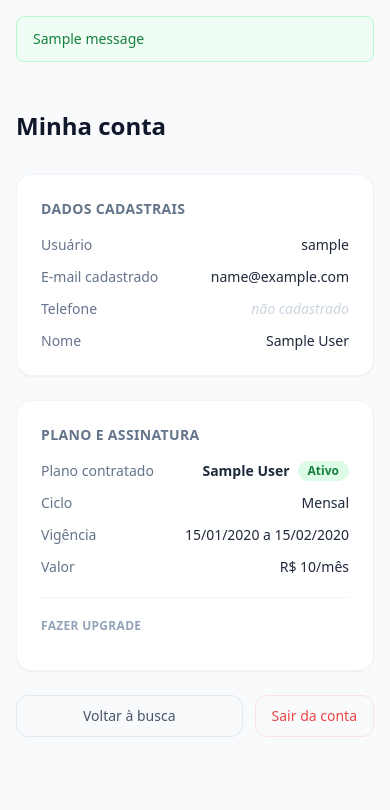
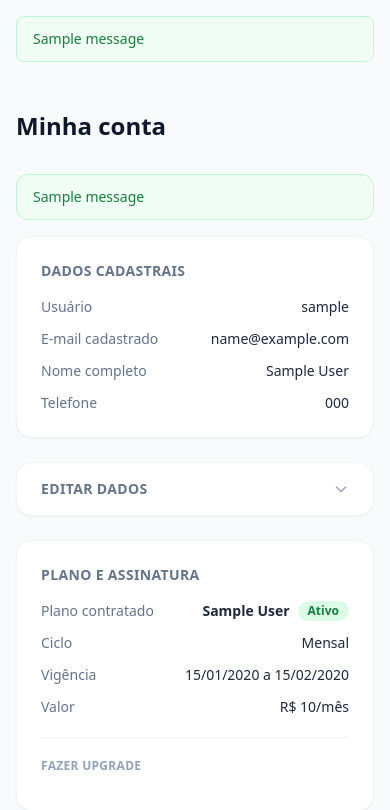
Before and after one commit to fabioGuttierrez/incide, a Django app: page /conta/perfil/ in a window 390 px wide. Shown: the part 57-867 px from the top of the page. Run offline with Django 5.2, Linux system fonts and the light colour scheme; a user stored in the database is signed in; tables that the repository leaves empty hold one stand-in row (values such as "Sample post"); one stand-in notice (Sample message) is shown; some libraries are stand-ins or nearby versions.

Commit message:
feat: perfil do cliente + corrige acesso antes do pagamento
- Modelo UserProfile com campo phone (migration 0003)
- ProfileEditForm: edição de Nome, Sobrenome e Telefone
- profile_view: GET pré-preenche form, POST salva e redireciona
- Template: seção "Editar dados" em <details> expansível
- Subscription.is_active: remove trial (só 'active' libera acesso)
- Checkout guard: redireciona ao PIX se pending/trial

Co-Authored-By: Claude Opus 4.6 <noreply@anthropic.com>

```diff
--- a/apps/accounts/forms.py
+++ b/apps/accounts/forms.py
@@ -26,3 +26,24 @@ class RegisterForm(UserCreationForm):
         if commit:
             user.save()
         return user
+
+
+class ProfileEditForm(forms.Form):
+    first_name = forms.CharField(
+        label='Nome',
+        required=False,
+        max_length=150,
+        widget=forms.TextInput(attrs={'placeholder': 'Seu nome'}),
+    )
+    last_name = forms.CharField(
+        label='Sobrenome',
+        required=False,
+        max_length=150,
+        widget=forms.TextInput(attrs={'placeholder': 'Seu sobrenome'}),
+    )
+    phone = forms.CharField(
+        label='Telefone',
+        required=False,
+        max_length=20,
+        widget=forms.TextInput(attrs={'placeholder': '(11) 99999-9999'}),
+    )
--- a/apps/accounts/models.py
+++ b/apps/accounts/models.py
@@ -94,3 +94,20 @@ class Subscription(models.Model):
             return None
         used = self.queries_used_this_month()
         return max(0, self.plan.monthly_query_limit - used)
+
+
+class UserProfile(models.Model):
+    user = models.OneToOneField(
+        User,
+        on_delete=models.CASCADE,
+        related_name='profile',
+        verbose_name='Usuário',
+    )
+    phone = models.CharField('Telefone', max_length=20, blank=True)
+
+    class Meta:
+        verbose_name = 'Perfil'
+        verbose_name_plural = 'Perfis'
+
+    def __str__(self):
+        return f'Perfil de {self.user.username}'
--- a/apps/accounts/views.py
+++ b/apps/accounts/views.py
@@ -6,8 +6,8 @@ from django.contrib.auth.forms import AuthenticationForm
 from django.contrib import messages
 from django.contrib.auth.decorators import login_required
 
-from apps.accounts.forms import RegisterForm
-from apps.accounts.models import Plan, Subscription
+from apps.accounts.forms import RegisterForm, ProfileEditForm
+from apps.accounts.models import Plan, Subscription, UserProfile
 
 
 def login_view(request):
@@ -55,8 +55,11 @@ def logout_view(request):
 
 @login_required
 def profile_view(request):
+    user = request.user
+    profile, _ = UserProfile.objects.get_or_create(user=user)
+
     try:
-        subscription = request.user.subscription
+        subscription = user.subscription
     except Subscription.DoesNotExist:
         subscription = None
 
@@ -69,7 +72,6 @@ def profile_view(request):
             day = min(starts.day, calendar.monthrange(year, month)[1])
             period_end = starts.replace(year=year, month=month, day=day)
         else:
-            # monthly: advance 1 month
             month = starts.month + 1
             year = starts.year
             if month > 12:
@@ -77,6 +79,23 @@ def profile_view(request):
                 year += 1
             day = min(starts.day, calendar.monthrange(year, month)[1])
             period_end = starts.replace(year=year, month=month, day=day)
+
+    if request.method == 'POST':
+        form = ProfileEditForm(request.POST)
+        if form.is_valid():
+            user.first_name = form.cleaned_data['first_name']
+            user.last_name = form.cleaned_data['last_name']
+            user.save(update_fields=['first_name', 'last_name'])
+            profile.phone = form.cleaned_data['phone']
+            profile.save(update_fields=['phone'])
+            messages.success(request, 'Dados atualizados com sucesso.')
+            return redirect('accounts:profile')
+    else:
+        form = ProfileEditForm(initial={
+            'first_name': user.first_name,
+            'last_name': user.last_name,
+            'phone': profile.phone,
+        })
 
     upgrade_plans = Plan.objects.filter(
         is_active=True, price_brl__gt=0
@@ -86,4 +105,6 @@ def profile_view(request):
         'subscription': subscription,
         'upgrade_plans': upgrade_plans,
         'period_end': period_end,
+        'form': form,
+        'profile': profile,
     })
--- a/templates/accounts/profile.html
+++ b/templates/accounts/profile.html
@@ -6,7 +6,17 @@
 
   <h1 class="text-2xl font-bold text-slate-900 mb-8">Minha conta</h1>
 
-  <!-- Dados do usuário -->
+  {% if messages %}
+    {% for message in messages %}
+      <div class="mb-4 text-sm px-4 py-3 rounded-xl
+        {% if message.tags == 'success' %}bg-green-50 text-green-700 border border-green-200
+        {% else %}bg-red-50 text-red-700 border border-red-200{% endif %}">
+        {{ message }}
+      </div>
+    {% endfor %}
+  {% endif %}
+
+  <!-- Dados cadastrais (leitura) -->
   <div class="bg-white border border-slate-100 rounded-2xl p-6 shadow-sm mb-6">
     <h2 class="text-sm font-bold text-slate-500 uppercase tracking-wide mb-4">Dados cadastrais</h2>
     <div class="space-y-3">
@@ -21,25 +31,61 @@
         </span>
       </div>
       <div class="flex items-center justify-between">
-        <span class="text-sm text-slate-500">Telefone</span>
-        <span class="text-sm italic text-slate-300">não cadastrado</span>
-      </div>
-      <div class="flex items-center justify-between">
-        <span class="text-sm text-slate-500">Nome</span>
+        <span class="text-sm text-slate-500">Nome completo</span>
         <span class="text-sm font-medium text-slate-800">
           {% if user.get_full_name %}{{ user.get_full_name }}{% else %}<span class="text-slate-300 italic">não informado</span>{% endif %}
         </span>
       </div>
+      <div class="flex items-center justify-between">
+        <span class="text-sm text-slate-500">Telefone</span>
+        <span class="text-sm font-medium text-slate-800">
+          {% if profile.phone %}{{ profile.phone }}{% else %}<span class="text-slate-300 italic">não cadastrado</span>{% endif %}
+        </span>
+      </div>
     </div>
   </div>
+
+  <!-- Formulário de edição -->
+  <details class="bg-white border border-slate-100 rounded-2xl shadow-sm mb-6 group">
+    <summary class="flex items-center justify-between px-6 py-4 cursor-pointer select-none list-none">
+      <h2 class="text-sm font-bold text-slate-500 uppercase tracking-wide">Editar dados</h2>
+      <svg class="w-4 h-4 text-slate-400 group-open:rotate-180 transition-transform" fill="none" stroke="currentColor" viewBox="0 0 24 24">
+        <path stroke-linecap="round" stroke-linejoin="round" stroke-width="2" d="M19 9l-7 7-7-7"/>
+      </svg>
+    </summary>
+    <form method="post" class="px-6 pb-6 pt-2 border-t border-slate-100">
+      {% csrf_token %}
+      <div class="space-y-4">
+        <div class="grid grid-cols-2 gap-4">
+          <div>
+            <label class="block text-xs font-semibold text-slate-500 mb-1">{{ form.first_name.label }}</label>
+            {{ form.first_name }}
+            {% if form.first_name.errors %}<p class="text-xs text-red-500 mt-1">{{ form.first_name.errors.0 }}</p>{% endif %}
+          </div>
+          <div>
+            <label class="block text-xs font-semibold text-slate-500 mb-1">{{ form.last_name.label }}</label>
+            {{ form.last_name }}
+            {% if form.last_name.errors %}<p class="text-xs text-red-500 mt-1">{{ form.last_name.errors.0 }}</p>{% endif %}
+          </div>
+        </div>
+        <div>
+          <label class="block text-xs font-semibold text-slate-500 mb-1">{{ form.phone.label }}</label>
+          {{ form.phone }}
+          {% if form.phone.errors %}<p class="text-xs text-red-500 mt-1">{{ form.phone.errors.0 }}</p>{% endif %}
+        </div>
+        <button type="submit"
+                class="w-full bg-brand-600 hover:bg-brand-700 text-white text-sm font-semibold px-4 py-2.5 rounded-xl transition-colors">
+          Salvar alterações
+        </button>
+      </div>
+    </form>
+  </details>
 
   <!-- Assinatura -->
   <div class="bg-white border border-slate-100 rounded-2xl p-6 shadow-sm mb-6">
     <h2 class="text-sm font-bold text-slate-500 uppercase tracking-wide mb-4">Plano e assinatura</h2>
 
     {% if subscription %}
-
-      <!-- Resumo do plano -->
       <div class="space-y-3 mb-4">
         <div class="flex items-center justify-between">
           <span class="text-sm text-slate-500">Plano contratado</span>
```
Also changed, not shown: other parts of templates/accounts/profile.html (+23 -19 lines), apps/accounts/migrations/0003_userprofile.py (added).
